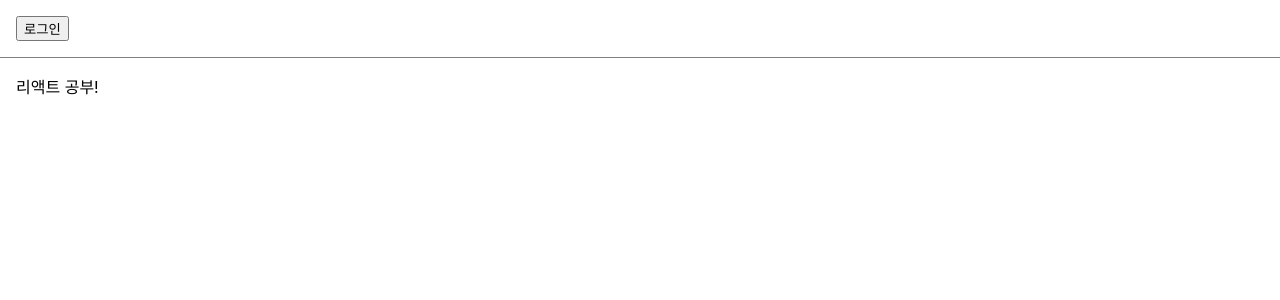
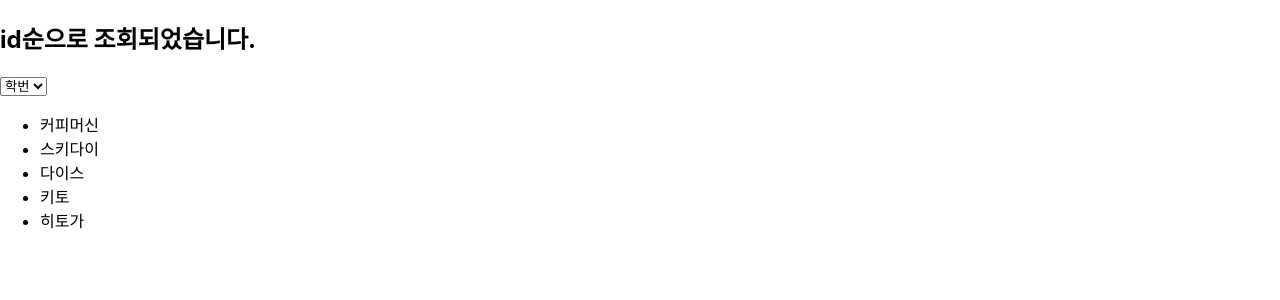
Before and after one commit to Aeeeoong/react_study, a React (Create React App) app in the folder soaple_react/: page / in a window 1280 px wide. Shown: the top 300 px of the page. Built offline with nearby package versions, Linux system fonts and the light colour scheme.

Commit message:
chapter_10 commit

```diff
--- /dev/null
+++ b/soaple_react/src/chapter_10/AttendanceBook.jsx
@@ -0,0 +1,65 @@
+import React, { useEffect, useState } from "react";
+
+const students = [
+    {
+        id : 1001,
+        name : "커피머신",
+        score : 4.5,
+        age : 28,
+    },
+    {
+        id : 1002,
+        name : "스키다이",
+        score : 4.0,
+        age : 24,
+    },
+    {
+        id : 1003,
+        name : "다이스",
+        score : 4.5,
+        age : 28,
+    },
+    {
+        id : 1004,
+        name : "키토",
+        score : 3.2,
+        age : 29,
+    },
+    {
+        id : 1005,
+        name : "히토가",
+        score : 2.8,
+        age : 21,
+    },
+]
+
+function AttendanceBook(props) {
+    const [order, setOrder] = useState("id")
+    const sortedItem = students.sort(
+        (a,b) => (a.name) ? (a[order] > b[order] ? 1 : -1) : b[order] - a[order]
+    )
+
+    useEffect(() => {
+        console.log("================")
+        console.log(`${order}을(를) 선택하셨습니다..`)
+    })
+
+    return (
+        <div>
+            <h2>{order}순으로 조회되었습니다.</h2>
+            <select name="" id="" onChange={(event) => setOrder(event.target.value)}>
+                <option value="id">학번</option>
+                <option value="name">이름</option>
+                <option value="score">점수</option>
+                <option value="age">나이</option>
+            </select>
+            <ul>
+                {sortedItem.map((student) => {
+                    return <li key={student.id}>{student.name}</li>
+                })}
+            </ul>
+        </div>
+    )
+}
+
+export default AttendanceBook
--- a/soaple_react/src/index.js
+++ b/soaple_react/src/index.js
@@ -14,6 +14,7 @@ import ConfirmButton from './chapter_08/ConfirmButtonClass';
 import ConfirmButtonClass from './chapter_08/ConfirmButtonClass';
 import ConfirmButtonFunc from './chapter_08/ConfirmButtonFunc';
 import LandingPage from './chapter_09/LandingPage';
+import AttendanceBook from './chapter_10/AttendanceBook';
 
 const root = ReactDOM.createRoot(document.getElementById('root'));
 // root.render(
@@ -44,7 +45,8 @@ const root = ReactDOM.createRoot(document.getElementById('root'));
       // <Accommodate />
       // <ConfirmButtonClass/>
       // <ConfirmButtonFunc/>
-      <LandingPage/>
+      // <LandingPage/>
+      <AttendanceBook/>
     // </React.StrictMode>
   );
 
```
